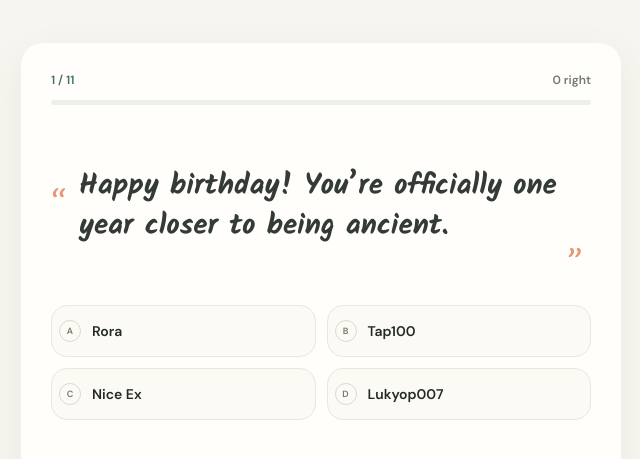
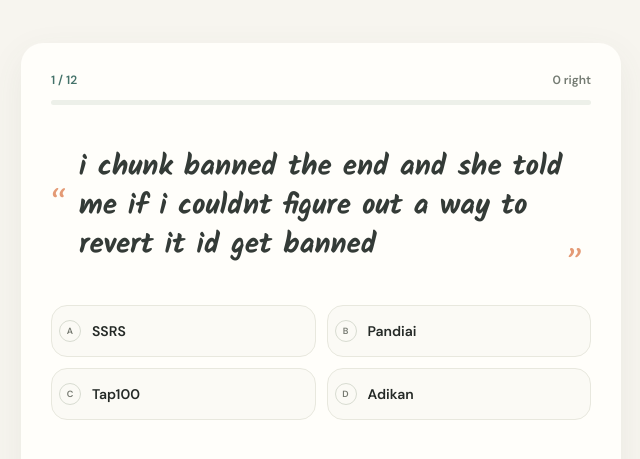
Before and after one commit to AdiLikesFilms/ghosty-birthdAY, a plain HTML site: page index.html in a window 1280 px wide. Shown: the part 79-538 px from the top of the page, without its empty margins (319-959 px from the left). Drawn offline with Linux system fonts and the light colour scheme.

Commit message:
Add HardMystery quiz quote

```diff
--- a/index.html
+++ b/index.html
@@ -585,7 +585,7 @@
 
   <script>
     const starterQuiz = {
-      names: ['Tap100', 'SSRS', 'Kay', 'Ameen', 'VIP', 'Nice Ex', 'Aerys', 'Adikan', 'Rora', 'Lukyop007', 'Pandiai'],
+      names: ['Tap100', 'SSRS', 'Kay', 'Ameen', 'VIP', 'Nice Ex', 'Aerys', 'Adikan', 'Rora', 'Lukyop007', 'Pandiai', 'HardMystery'],
       quotes: [
         { name: 'Tap100', text: "Funniest memory was 2 years ago on one of my alt when you had banned me on Discord so I begged you in DMs for unlink saying I'm just a 13 yr old when actually I was 14 smh" },
         { name: 'SSRS', text: 'When she confronted me after realizing ____ was ____, she was like “well well well, so ____ eh”' },
@@ -597,7 +597,8 @@
         { name: 'Adikan', text: 'That one time owners banned me for something but you unbanned me but then owners banned me again but you unbanned me again that was nice of u' },
         { name: 'Rora', text: 'Happy birthday! You’re officially one year closer to being ancient.' },
         { name: 'Lukyop007', text: 'I still remember when my spacebar broke and you sent me that full tutorial with pictures in DMs to help me fix it.' },
-        { name: 'Pandiai', text: 'i chunk banned the end and she told me if i couldnt figure out a way to revert it id get banned' }
+        { name: 'Pandiai', text: 'i chunk banned the end and she told me if i couldnt figure out a way to revert it id get banned' },
+        { name: 'HardMystery', text: 'I was flirting with ghosty very very much (a normal day in my life) and she told me not to flirt with older people, also when I told her I was dating ploxxy she said she is gonna kick me.' }
       ]
     };
 
```
